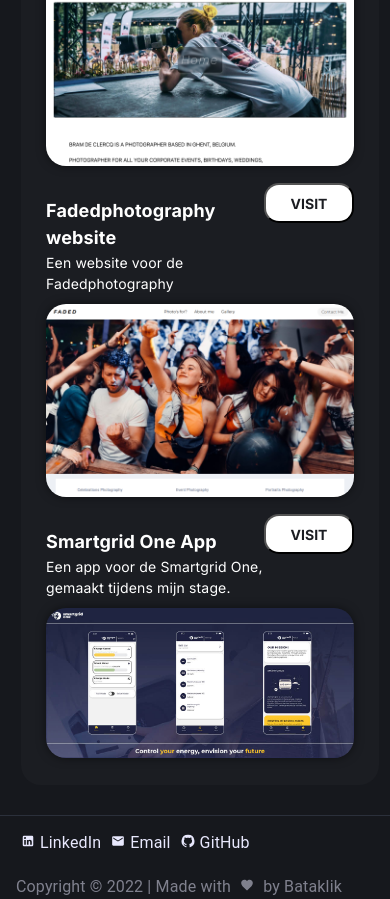
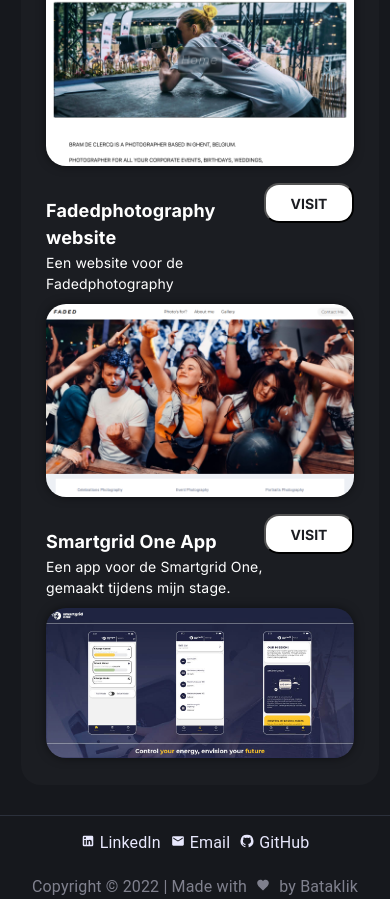
Before and after one commit to Bataklik/Bataklik-Portfolio, a React (Create React App) app: page / in a window 390 px wide. Shown: the part 2475-3374 px from the top of the page. Built offline with nearby package versions, Linux system fonts and the light colour scheme.

Commit message:
feat: :white_check_mark: Update Footer

```diff
--- a/src/components/footer/Footer.tsx
+++ b/src/components/footer/Footer.tsx
@@ -26,10 +26,16 @@
   return (
     <AnimatePresence>
       <FooterBox>
-        <Grid container component={Container}>
-          <Grid item md={3} sm={0} />
+        <Grid
+          container
+          component={Container}
+          justifyContent={"center"}
+          alignItems={"center"}
+        >
+          <CustomGrid container item>
+            <Grid item md={3} sm={2} />
             {links.map(link => (
-            <Grid key={link.name} item md={2} sm={4}>
+              <Grid key={link.name} item md={2} sm={3}>
                 <FooterLink
                   whileHover={{
                     scale: 1.1,
@@ -47,14 +53,18 @@
                 </FooterLink>
               </Grid>
             ))}
-          <Grid item md={3} sm={0} />
+          </CustomGrid>
+          <Grid container item justifyContent={"center"} alignItems={"center"}>
             <Grid item md={4} sm={4.5} />
+
             <Grid item md={4} sm={3}>
               <FooterCopyright>
-              Copyright &copy; 2022 | Made with <FooterHeartIcon /> by Bataklik
+                Copyright &copy; 2022 | Made with <FooterHeartIcon /> by
+                Bataklik
               </FooterCopyright>
             </Grid>
             <Grid item md={4} sm={4.5} />
+          </Grid>
         </Grid>
       </FooterBox>
     </AnimatePresence>
@@ -82,7 +92,12 @@
     textAlign: "center",
   },
 }));
-
+const CustomGrid = styled(Grid)(({ theme }) => ({
+  [theme.breakpoints.down("sm")]: {
+    justifyContent: "center",
+    alignItems: "center",
+  },
+}));
 const FooterGithubIcon = styled(GitHubIcon)(({ theme }) => ({
   color: "#E8E8FD",
   marginRight: "5px",
--- a/src/components/projects/Projects.tsx
+++ b/src/components/projects/Projects.tsx
@@ -45,7 +45,7 @@
         </ProjectsTitle>
         <ProjectsBox>
           {projectsItems.map(item => (
-            <ProjectItem {...item} />
+            <ProjectItem key={item.name} {...item} />
           ))}
         </ProjectsBox>
       </ProjectsContainer>
```
Lines whose indentation alone changed are shown as unchanged.
